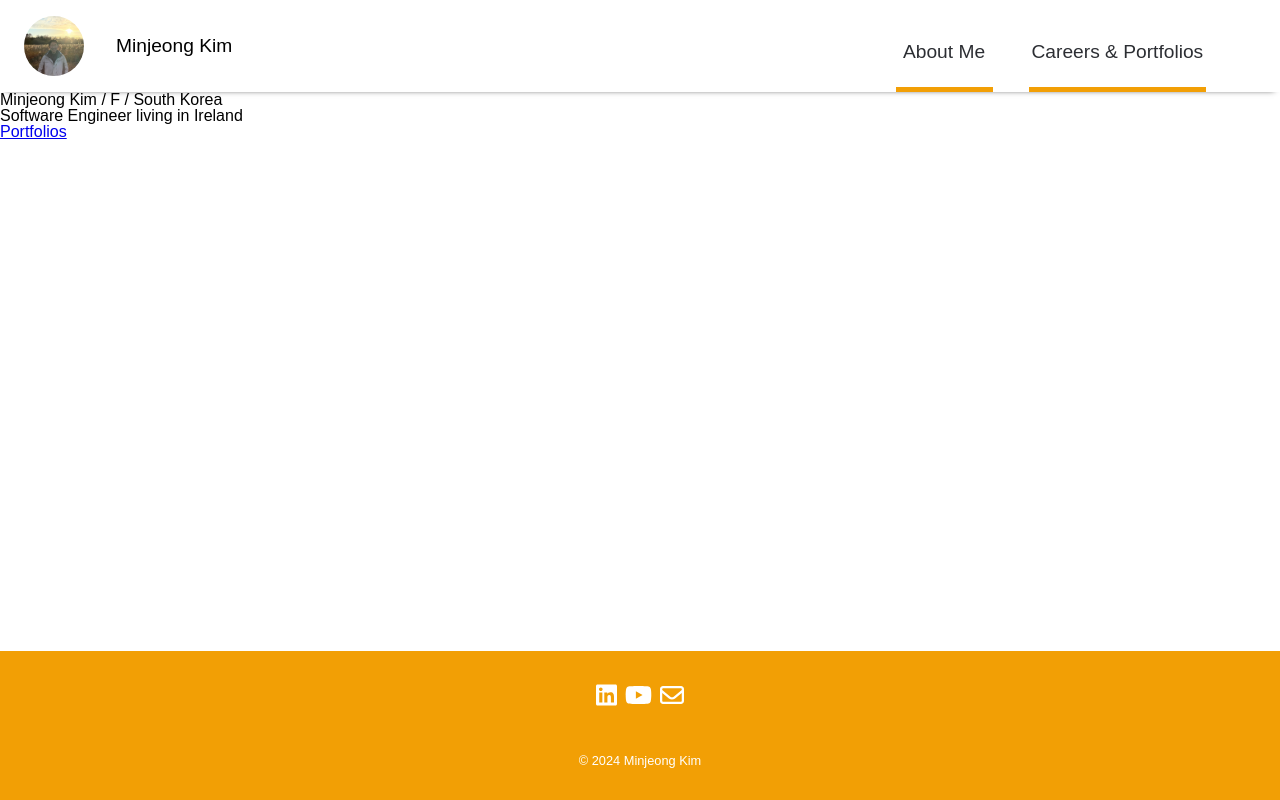
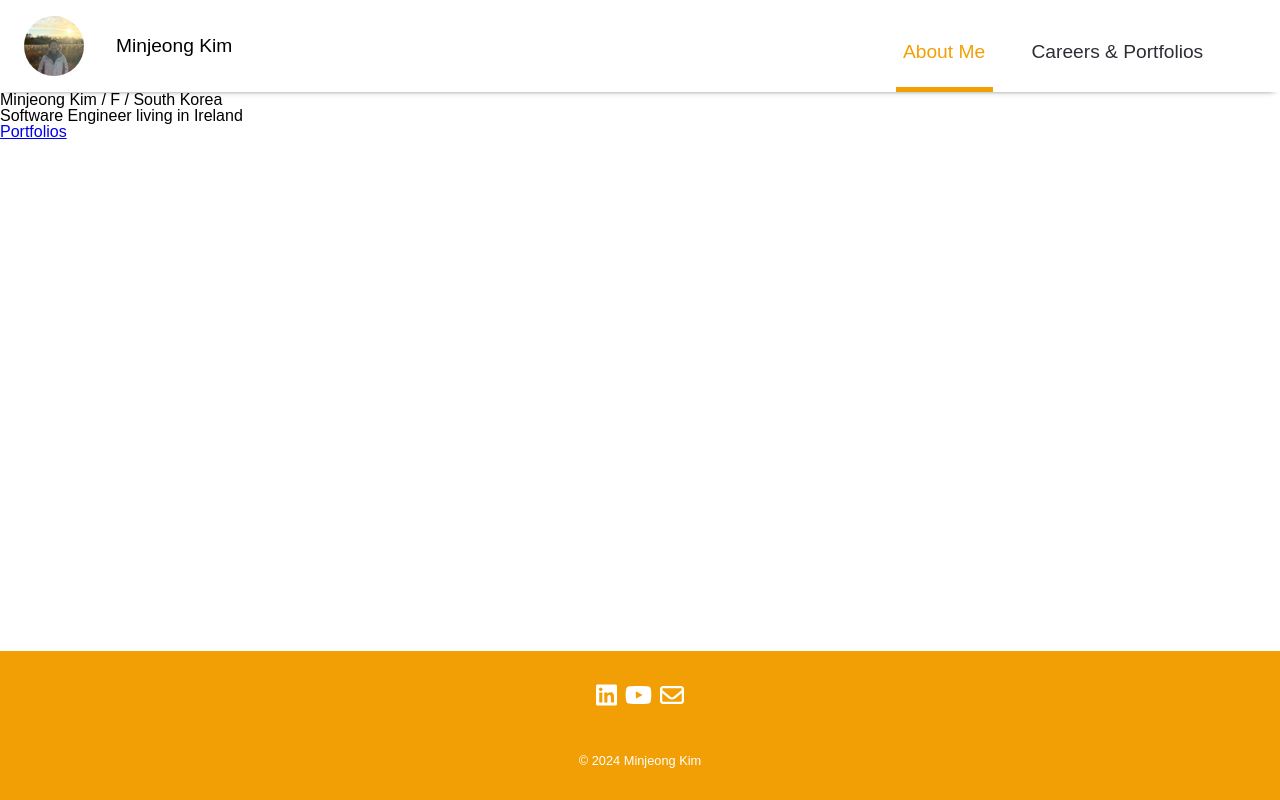
Before and after one commit to AutumnSky/minjeong.xyz, a Next.js app: page / in a window 1280 px wide. Built offline with nearby package versions, Linux system fonts and the light colour scheme.

Commit message:
checking active links

```diff
--- a/src/components/Header/Header.tsx
+++ b/src/components/Header/Header.tsx
@@ -1,8 +1,13 @@
+'use client'
+
 import styles from "./Header.module.scss"
 import Image from 'next/image'
 import Menu from "./Menu"
+import { usePathname } from 'next/navigation'
 
 export default function Header() {
+  const pathname = usePathname()
+
   return (
     <header className={styles.header}>
       <div className={styles.logos}>
@@ -15,8 +20,8 @@ export default function Header() {
         <p className={styles.logos_name}>Minjeong Kim</p>
       </div>
       <div className={styles.menus}>
-        <Menu link="/" title="About Me" />
-        <Menu link="/portfolios" title="Careers & Portfolios" />
+        <Menu link="/" title="About Me" isSelected={pathname === '/'} />
+        <Menu link="/portfolios" title="Careers & Portfolios" isSelected={pathname === '/portfolios'} />
       </div>
     </header>
   );
--- a/src/components/Header/Menu.module.scss
+++ b/src/components/Header/Menu.module.scss
@@ -3,14 +3,11 @@
     flex-direction: column;
     justify-content: center;
     align-items: center;
-
-    transition: all 0.3s ease-in-out;
 }
 
-.menu_link {
+%menu_link {
     all: unset;
     border: none;
-    color: #2C2E33;
     font-size: 1.2rem;
     padding: 0.8rem;
     flex-grow: 1;
@@ -20,16 +17,32 @@
     justify-content: center;
 }
 
-.menu_link:hover {
+.menu_link_normal {
+    @extend %menu_link;
+    color: #2C2E33;
+}
+
+.menu_link_normal:hover {
+    color: #F29F05;
+    transition: all 0.3s ease-in-out;
+}
+
+.menu_link_selected {
+    @extend %menu_link;
     color: #F29F05;
 }
 
-.menu_link:focus {
-    color: #F29F05;
-}
-
-.highlight_bar {
-    background-color: #F29F05;
+%highlight_bar {
     width: 90%;
     height: 5px;
 }
+
+.highlight_bar_normal {
+    @extend %highlight_bar;
+    background-color: transparent;
+}
+
+.highlight_bar_selected {
+    @extend %highlight_bar;
+    background-color: #F29F05;
+}
--- a/src/components/Header/Menu.tsx
+++ b/src/components/Header/Menu.tsx
@@ -4,14 +4,15 @@ import Link from 'next/link'
 type Props = {
     link: string
     title: string
+    isSelected: boolean
 }
 
-export default function Menu({ link, title }: Props) {
+export default function Menu({ link, title, isSelected }: Props) {
     return (
         <div className={styles.menu_container}>
-            <Link className={styles.menu_link}
+            <Link className={isSelected ? styles.menu_link_selected : styles.menu_link_normal}
                 href={link}>{title}</Link>
-            <div className={styles.highlight_bar}></div>
+            <div className={isSelected ? styles.highlight_bar_selected : styles.highlight_bar_normal}></div>
         </div>
     )
 }
```
